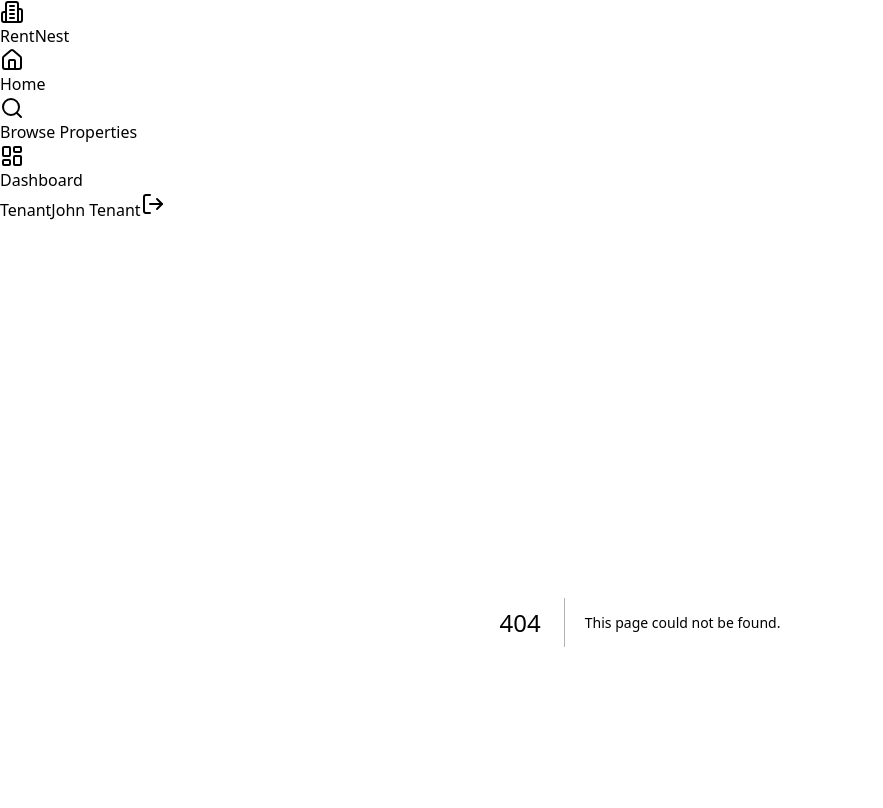
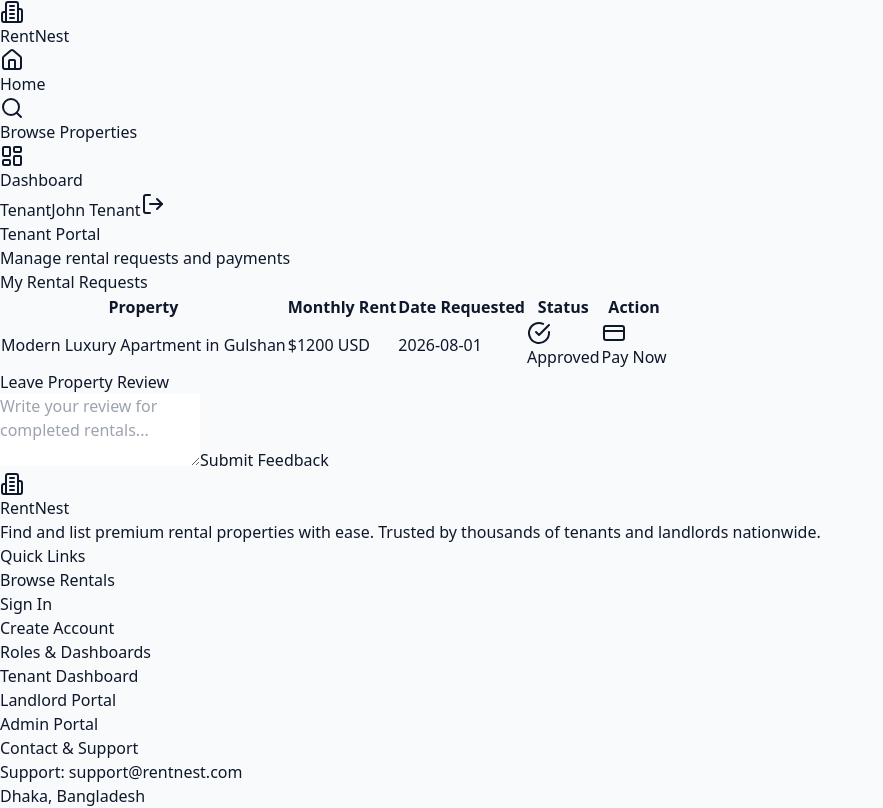
Before and after one commit to abdulalimax/rentnest-frontend, a Next.js app: page /dashboard/tenant in a window 1280 px wide. Before the commit this address had no page. Shown: the top 808 px of the page, without its empty margins (0-883 px from the left). Built offline with nearby package versions, Linux system fonts and the light colour scheme.

Commit message:
feat: implement Tenant dashboard with request tracking table and review submission form

```diff
--- /dev/null
+++ b/src/app/(dashboard)/dashboard/tenant/page.tsx
@@ -0,0 +1,111 @@
+"use client";
+
+import { useState } from "react";
+import { initialRequests } from "@/lib/data";
+import { RentalRequest } from "@/types";
+import { toast } from "sonner";
+import { useRouter } from "next/navigation";
+import { CreditCard, Clock, CheckCircle, XCircle } from "lucide-react";
+
+export default function TenantDashboard() {
+  const router = useRouter();
+  const [requests, setRequests] = useState<RentalRequest[]>(initialRequests);
+  const [review, setReview] = useState("");
+
+  const handlePayNow = (reqId: string) => {
+    toast.loading("Redirecting to Stripe Gateway...");
+    setTimeout(() => {
+      router.push("/payment/success");
+    }, 1500);
+  };
+
+  const handleReviewSubmit = (e: React.FormEvent) => {
+    e.preventDefault();
+    if (!review) return;
+    toast.success("Review submitted successfully! Thank you for your feedback.");
+    setReview("");
+  };
+
+  const getStatusBadge = (status: string) => {
+    switch (status) {
+      case "PENDING":
+        return <span className="bg-amber-100 text-amber-800 text-xs font-semibold px-2.5 py-1 rounded-full flex items-center gap-1 w-fit"><Clock className="w-3 h-3" /> Pending</span>;
+      case "APPROVED":
+        return <span className="bg-blue-100 text-blue-800 text-xs font-semibold px-2.5 py-1 rounded-full flex items-center gap-1 w-fit"><CheckCircle className="w-3 h-3" /> Approved</span>;
+      case "ACTIVE":
+        return <span className="bg-green-100 text-green-800 text-xs font-semibold px-2.5 py-1 rounded-full flex items-center gap-1 w-fit"><CheckCircle className="w-3 h-3" /> Active</span>;
+      default:
+        return <span className="bg-red-100 text-red-800 text-xs font-semibold px-2.5 py-1 rounded-full flex items-center gap-1 w-fit"><XCircle className="w-3 h-3" /> Rejected</span>;
+    }
+  };
+
+  return (
+    <div className="max-w-7xl mx-auto px-4 sm:px-6 lg:px-8 py-10 space-y-8">
+      <div>
+        <h1 className="text-2xl font-bold text-slate-900">Tenant Portal</h1>
+        <p className="text-xs text-slate-500 mt-1">Manage rental requests and payments</p>
+      </div>
+
+      <div className="bg-white rounded-2xl border border-slate-200 shadow-sm overflow-hidden">
+        <div className="p-6 border-b border-slate-100">
+          <h2 className="text-lg font-bold text-slate-900">My Rental Requests</h2>
+        </div>
+        <div className="overflow-x-auto">
+          <table className="w-full text-left text-sm text-slate-600">
+            <thead className="bg-slate-50 text-xs uppercase font-semibold text-slate-500 border-b border-slate-200">
+              <tr>
+                <th className="p-4">Property</th>
+                <th className="p-4">Monthly Rent</th>
+                <th className="p-4">Date Requested</th>
+                <th className="p-4">Status</th>
+                <th className="p-4">Action</th>
+              </tr>
+            </thead>
+            <tbody className="divide-y divide-slate-100">
+              {requests.map((req) => (
+                <tr key={req.id} className="hover:bg-slate-50/50">
+                  <td className="p-4 font-semibold text-slate-900">{req.propertyTitle}</td>
+                  <td className="p-4">${req.price} USD</td>
+                  <td className="p-4">{req.createdAt}</td>
+                  <td className="p-4">{getStatusBadge(req.status)}</td>
+                  <td className="p-4">
+                    {req.status === "APPROVED" ? (
+                      <button
+                        onClick={() => handlePayNow(req.id)}
+                        className="bg-blue-600 hover:bg-blue-700 text-white font-medium px-4 py-1.5 rounded-lg text-xs flex items-center gap-1.5 shadow-sm transition-all"
+                      >
+                        <CreditCard className="w-3.5 h-3.5" /> Pay Now
+                      </button>
+                    ) : (
+                      <span className="text-xs text-slate-400">No Action Required</span>
+                    )}
+                  </td>
+                </tr>
+              ))}
+            </tbody>
+          </table>
+        </div>
+      </div>
+
+      <div className="bg-white p-6 rounded-2xl border border-slate-200 shadow-sm space-y-4">
+        <h2 className="text-lg font-bold text-slate-900">Leave Property Review</h2>
+        <form onSubmit={handleReviewSubmit} className="space-y-3">
+          <textarea
+            required
+            rows={3}
+            value={review}
+            onChange={(e) => setReview(e.target.value)}
+            placeholder="Write your review for completed rentals..."
+            className="w-full p-3 rounded-xl border border-slate-200 text-sm focus:outline-none focus:ring-2 focus:ring-blue-500"
+          ></textarea>
+          <button
+            type="submit"
+            className="bg-slate-900 hover:bg-slate-800 text-white text-xs font-semibold px-4 py-2 rounded-xl transition-colors"
+          >
+            Submit Feedback
+          </button>
+        </form>
+      </div>
+    </div>
+  );
+}
```
